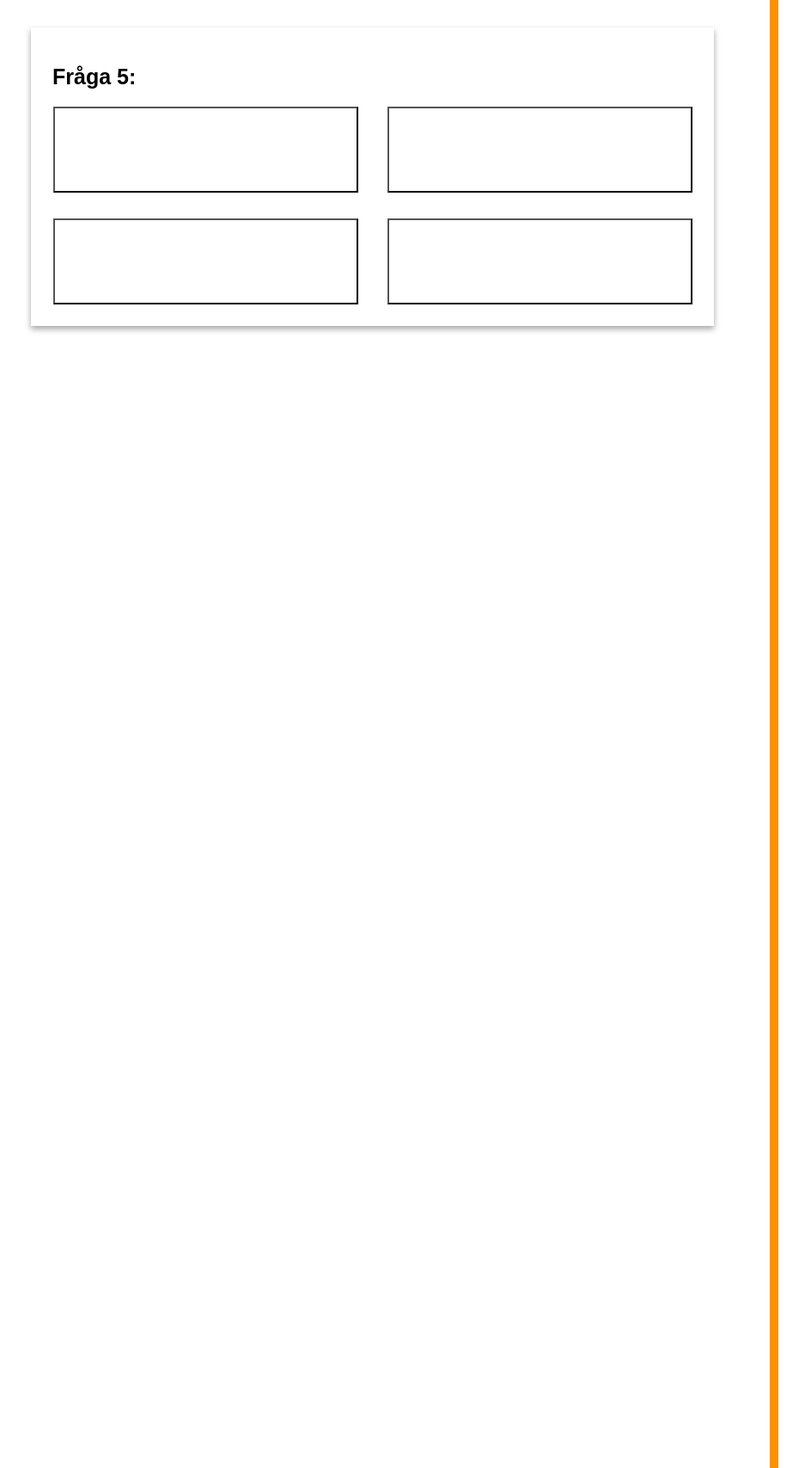
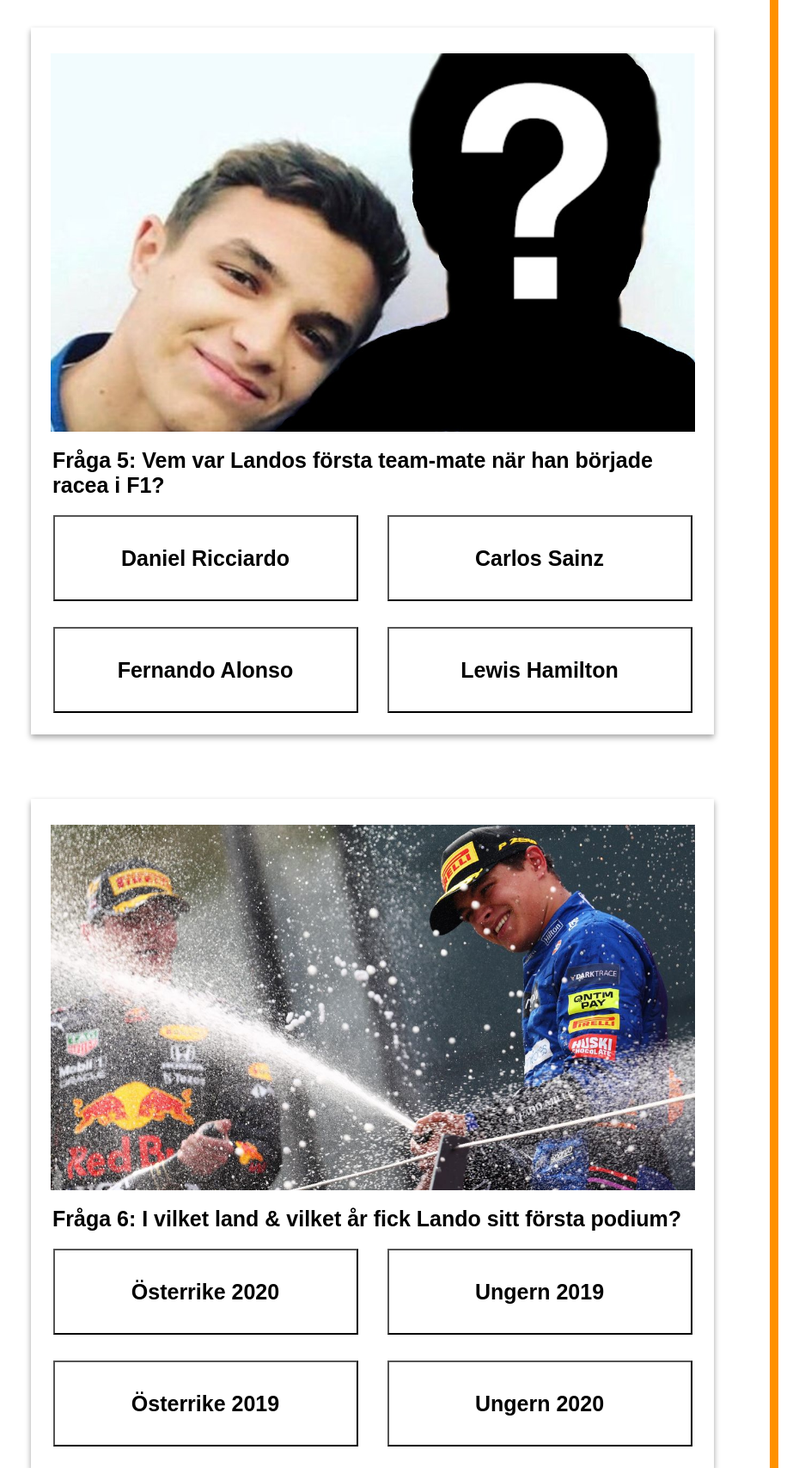
Before and after one commit to NicoleAhgren/Hemsida, a plain HTML site: page Lando-Quiz.html in a window 1280 px wide. Shown: the part 3660-5367 px from the top of the page at 86% size, without its empty margins (129-1066 px from the left). Drawn offline with Linux system fonts and the light colour scheme.

Commit message:
Ändringar av saker..

```diff
--- a/Lando-Quiz.html
+++ b/Lando-Quiz.html
@@ -85,29 +85,53 @@
                 </div>
                 </div>
 
-                <div id="FrågeRuta">
+            <div id="FrågeRuta">
                     <img id="B-L4" src="BabyLando!.jpg">
                 <h1 id="Fråga"> Fråga 4: Hur gammal var Lando under sitt första F1-Race?</h1>
                 <div id="SvarsAlternativ">
                     <input id="SvarsKnapp" type="button" value="18 år">
-                    <input id="SvarsKnappR" type="button" value="19 år">
-                    <input id="SvarsKnapp" type="button" Value="20 år">
+                    <input id="SvarsKnapp" type="button" value="19 år">
+                    <input id="SvarsKnappR" type="button" Value="20 år">
                     <input Id="SvarsKnapp" type="button" Value="21 år">
                 </div>
                 </div>
 
-                <div id="FrågeRuta">
-                    <img id="B-L5" src="">
-                <h1 id="Fråga"> Fråga 5:</h1>
+            <div id="FrågeRuta">
+                    <img id="B-L5" src="LandoCarlos!.jpg">
+                <h1 id="Fråga"> Fråga 5: Vem var Landos första team-mate när han började racea i F1?</h1>
+                <div id="SvarsAlternativ">
+                    <input id="SvarsKnapp" type="button" value="Daniel Ricciardo">
+                    <input id="SvarsKnappR" type="button" value="Carlos Sainz">
+                    <input id="SvarsKnapp" type="button" Value="Fernando Alonso">
+                    <input Id="SvarsKnapp" type="button" Value="Lewis Hamilton">
+                </div>
+                </div>
+
+            <div id="FrågeRuta">
+                    <img id="B-L6" src="LandoPodim!.jpg">
+                <h1 id="Fråga"> Fråga 6: I vilket land & vilket år fick Lando sitt första podium?</h1>
+                <div id="SvarsAlternativ">
+                    <input id="SvarsKnappR" type="button" value="Österrike 2020">
+                    <input id="SvarsKnapp" type="button" value="Ungern 2019">
+                    <input id="SvarsKnapp" type="button" Value="Österrike 2019">
+                    <input Id="SvarsKnapp" type="button" Value="Ungern 2020">
+                </div>
+                </div>
+
+            <div id="FrågeRuta">
+                    <img id="B-L7" src="">
+                <h1 id="Fråga"> Fråga 7: Lando har en youtube-kanal tillsammans med sina kompisar. Vad är namnet på youtube-kanalen?</h1>
                 <div id="SvarsAlternativ">
                     <input id="SvarsKnapp" type="button" value="">
-                    <input id="SvarsKnappR" type="button" value="">
+                    <input id="SvarsKnapp" type="button" value="Lando co">
                     <input id="SvarsKnapp" type="button" Value="">
-                    <input Id="SvarsKnapp" type="button" Value="">
+                    <input Id="SvarsKnappR" type="button" Value="Quadrant">
                 </div>
                 </div>
 
     </div>
+
+
 
     <div id="Sidnot">
         <div id="K-Rubrik">Kontaktinfo:</div>
--- a/style.css
+++ b/style.css
@@ -178,7 +178,7 @@ Html {
     color: black;
     font-family: 'Franklin Gothic Medium', 'Arial Narrow', Arial, sans-serif;
     background-color: inherit;
-    font: bold;
+
 
     border: none;
     outline: none;
@@ -540,6 +540,16 @@ Html {
     width: 750px;
     height: 500px;
 }
+#B-L5 {
+    margin-top: 20px;
+    width: 750px;
+    height: 440px;
+}
+#B-L6 {
+    margin-top: 20px;
+    width: 750px;
+    height: 425px;
+}
 
 #Fråga {
     font-size: 25px;
```
Also changed, not shown: Verstappen-Quiz.html (+2 -1 lines).
